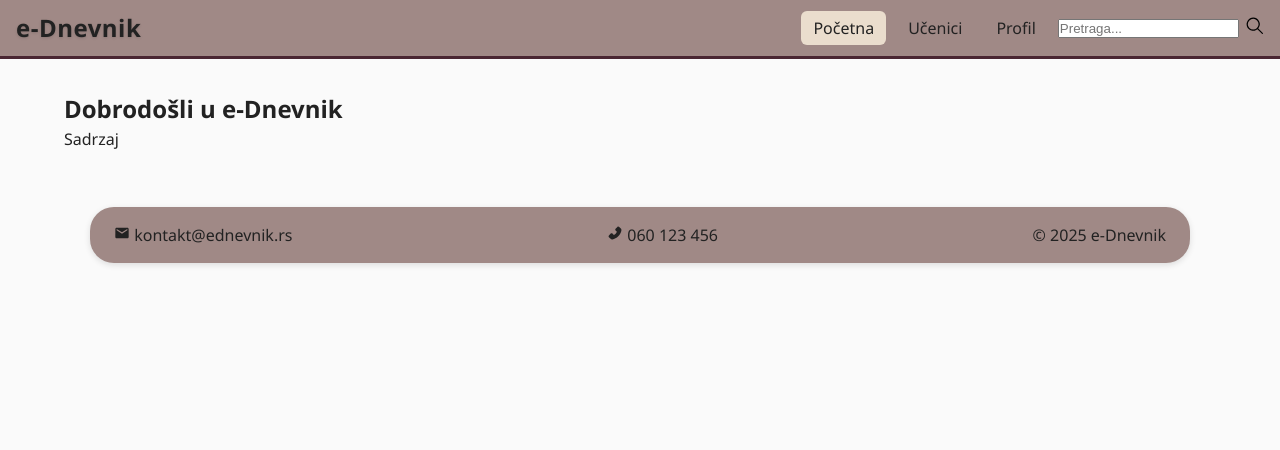
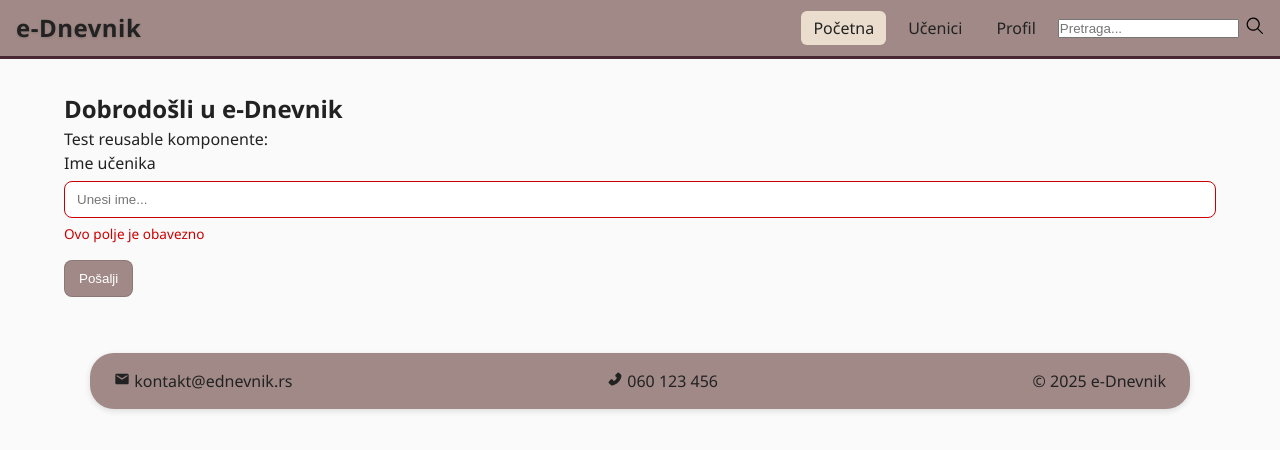
Before and after one commit to elab-development/internet-tehnologije-2024-projekat-appednevnik_2019_0057, a React (Create React App) app in the folder frontend/: page / in a window 1280 px wide. Shown: the top 450 px of the page. Built offline with nearby package versions, Linux system fonts and the light colour scheme.

Commit message:
Dodate reusable komponente AppButton i AppInput

```diff
--- /dev/null
+++ b/frontend/src/components/AppButton.jsx
@@ -0,0 +1,13 @@
+import React from "react";
+
+export default function AppButton({ children, variant = "default", onClick, type = "button" }) {
+  return (
+    <button
+      type={type}
+      className={`btn ${variant}`}
+      onClick={onClick}
+    >
+      {children}
+    </button>
+  );
+}
--- /dev/null
+++ b/frontend/src/components/AppInput.jsx
@@ -0,0 +1,24 @@
+import React from "react";
+
+export default function AppInput({
+  label,
+  type = "text",
+  placeholder,
+  value,
+  onChange,
+  error
+}) {
+  return (
+    <div className="input-wrap">
+      {label && <label>{label}</label>}
+      <input
+        className={`input ${error ? "input-error" : ""}`}
+        type={type}
+        placeholder={placeholder}
+        value={value}
+        onChange={onChange}
+      />
+      {error && <span className="error-text">{error}</span>}
+    </div>
+  );
+}
--- a/frontend/src/pages/Home.jsx
+++ b/frontend/src/pages/Home.jsx
@@ -1,8 +1,26 @@
+import AppButton from "../components/AppButton";
+import AppInput from "../components/AppInput";
+import { useState } from "react";
+
 export default function Home() {
+  const [value, setValue] = useState("");
+
   return (
     <section className="container page">
       <h1>Dobrodošli u e-Dnevnik</h1>
-      <p>Sadrzaj</p>
+      <p>Test reusable komponente:</p>
+
+      <AppInput
+        label="Ime učenika"
+        placeholder="Unesi ime..."
+        value={value}
+        onChange={(e) => setValue(e.target.value)}
+        error={value === "" ? "Ovo polje je obavezno" : ""}
+      />
+
+      <AppButton variant="primary" onClick={() => alert(`Uneto: ${value}`)}>
+        Pošalji
+      </AppButton>
     </section>
   );
 }
--- a/frontend/src/styles/layout.css
+++ b/frontend/src/styles/layout.css
@@ -68,3 +68,58 @@
   justify-content: space-between;
   box-shadow: var(--shadow);
 }
+
+/* Buttons */
+.btn {
+  padding: 10px 14px;
+  border-radius: 8px;
+  border: 1px solid #0002;
+  background: #fff;
+  cursor: pointer;
+  transition: 0.2s;
+}
+
+.btn:hover {
+  background: var(--color-accent);
+}
+
+.btn.default {
+  background: #fff;
+}
+
+.btn.primary {
+  background: var(--color-secondary);
+  color: white;
+}
+
+.btn.danger {
+  background: #c0392b;
+  color: white;
+}
+
+/* Inputs */
+.input-wrap {
+  display: grid;
+  gap: 6px;
+  margin-bottom: 1rem;
+}
+
+.input {
+  padding: 10px 12px;
+  border-radius: 8px;
+  border: 1px solid #0002;
+  background: #fff;
+}
+
+.input:focus {
+  outline: 2px solid var(--color-secondary);
+}
+
+.input-error {
+  border-color: #c00;
+}
+
+.error-text {
+  color: #c00;
+  font-size: 0.85rem;
+}
```
